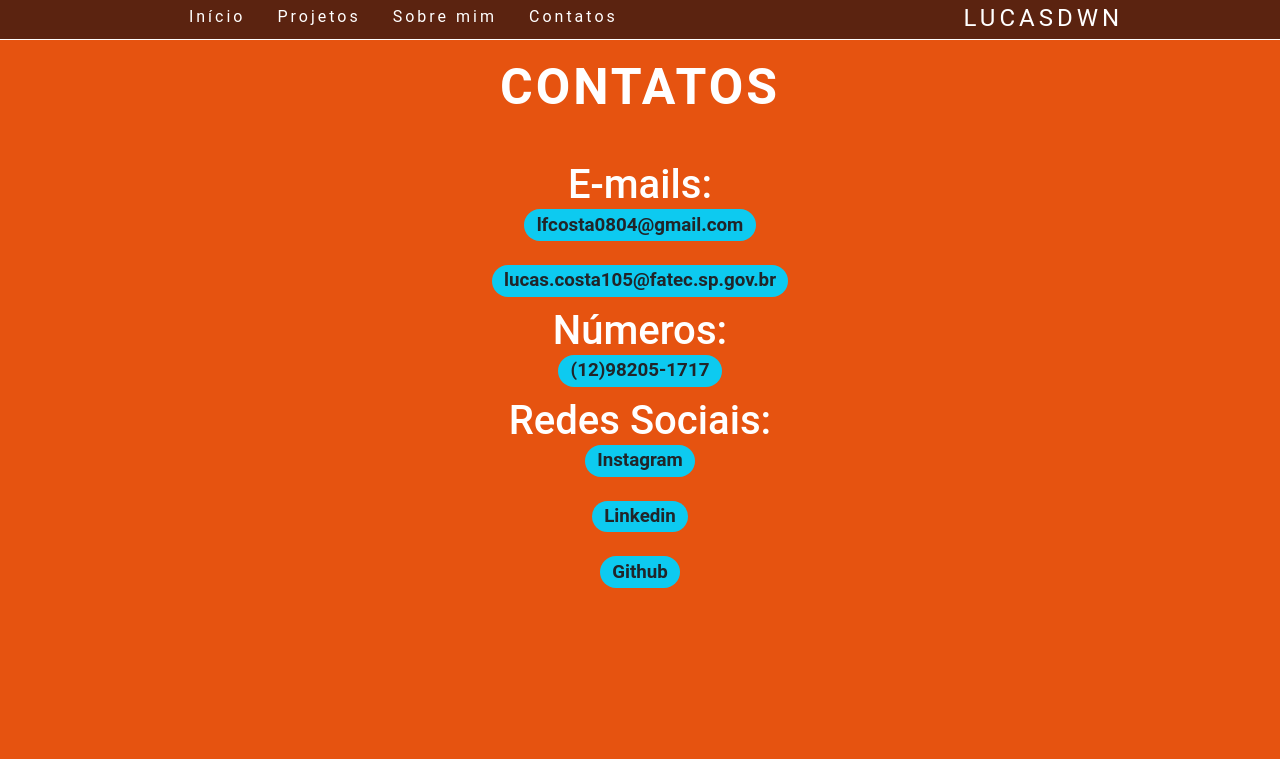
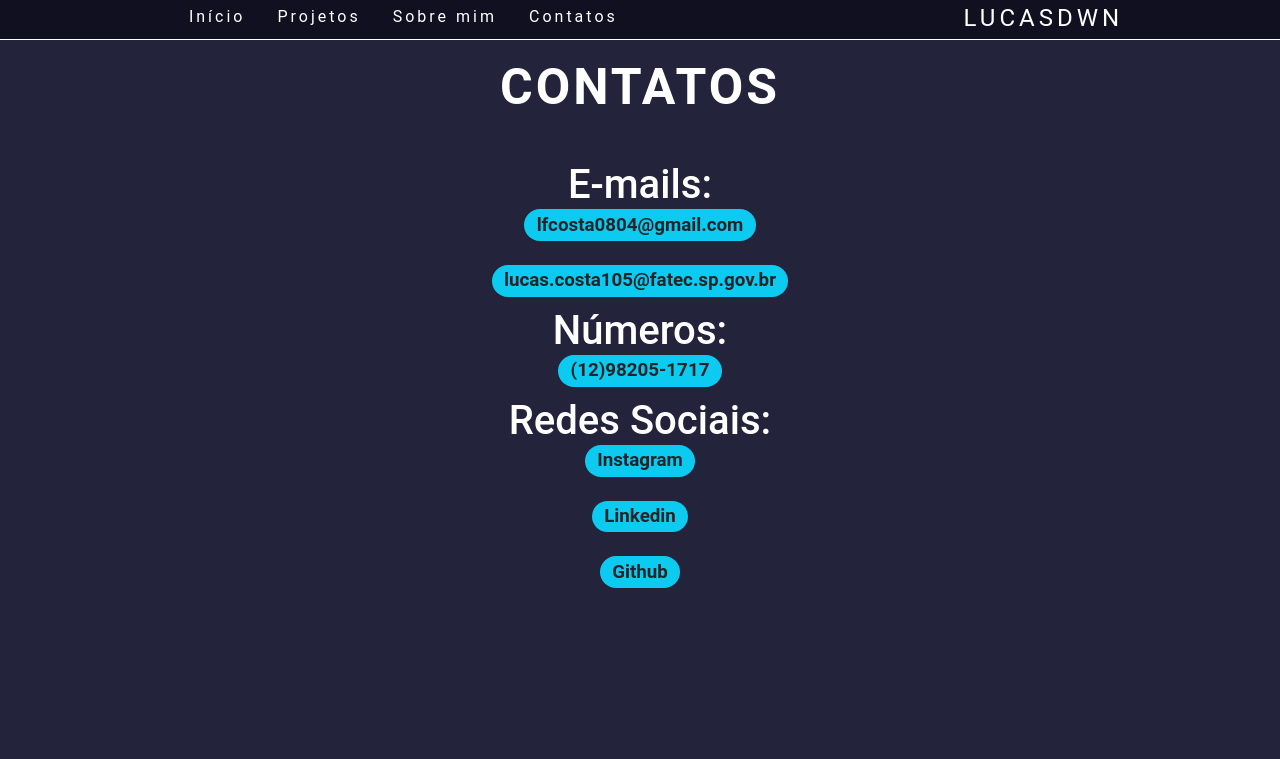
Before and after one commit to lucasdwn/Portfolio_DesignDigital_Fatec, a Flask app: page /Contatos in a window 1280 px wide. Shown: the top 759 px of the page. Run offline with Flask 2, Linux system fonts and the light colour scheme.

Commit message:
alterando cor" git push

```diff
--- a/src/api/static/styles/global.css
+++ b/src/api/static/styles/global.css
@@ -5,7 +5,7 @@
 }
 
 body{
-    background: rgb(230, 83, 16);
+    background: #23233B;
     background-size: cover;
     height: 95vh;
 }
```
